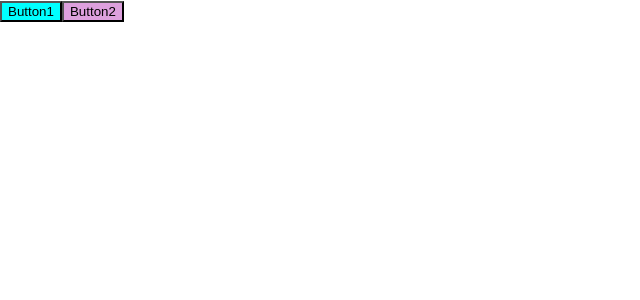
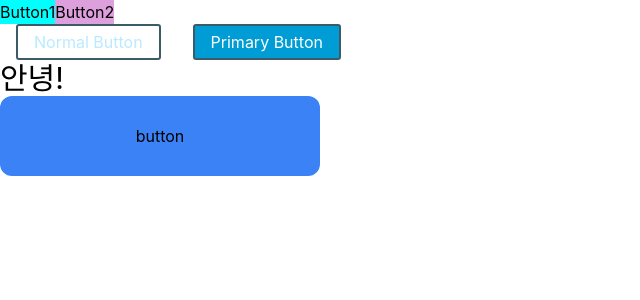
Before and after one commit to pji0219/dream-react-18ver, a React (Create React App) app: page / in a window 1280 px wide. Shown: the top 300 px of the page, without its empty margins (0-640 px from the left). Built offline with nearby package versions, Linux system fonts and the light colour scheme.

Commit message:
tailwind css

```diff
--- a/package.json
+++ b/package.json
@@ -37,5 +37,8 @@
       "last 1 firefox version",
       "last 1 safari version"
     ]
+  },
+  "devDependencies": {
+    "tailwindcss": "^3.2.4"
   }
 }
--- /dev/null
+++ b/src/App.jsx
@@ -0,0 +1,18 @@
+import React from 'react';
+import AppStyled from './AppStyled';
+import Button1 from './components/Button1';
+import Button2 from './components/Button2';
+import TailwindComponent from './TailwindComponent';
+
+function App() {
+  return (
+    <>
+      <Button1 />
+      <Button2 />
+      <AppStyled />
+      <TailwindComponent />
+    </>
+  );
+}
+
+export default App;
--- a/src/AppStyled.jsx
+++ b/src/AppStyled.jsx
@@ -19,11 +19,9 @@ const Button = styled.button`
     `}
 `;
 
-function App() {
+function AppStyled() {
   return (
     <div>
-      <button>button1</button>
-      <button>button2</button>
       <Container>
         <Button>Normal Button</Button>
         <Button primary>Primary Button</Button>
@@ -32,4 +30,4 @@ function App() {
   );
 }
 
-export default App;
+export default AppStyled;
--- /dev/null
+++ b/src/TailwindComponent.jsx
@@ -0,0 +1,12 @@
+import React from 'react';
+
+function TailwindComponent() {
+  return (
+    <div>
+      <h1 className='text-3xl'>안녕!</h1>
+      <button className='bg-blue-500 rounded-xl px-2 w-80 h-20'>button</button>
+    </div>
+  );
+}
+
+export default TailwindComponent;
--- a/src/index.css
+++ b/src/index.css
@@ -1,3 +1,7 @@
+@tailwind base;
+@tailwind components;
+@tailwind utilities;
+
 body {
   margin: 0;
   font-family: -apple-system, BlinkMacSystemFont, 'Segoe UI', 'Roboto', 'Oxygen',
--- a/src/index.js
+++ b/src/index.js
@@ -1,13 +1,13 @@
 import React from 'react';
 import ReactDOM from 'react-dom/client';
-import AppPost from './AppPost';
+import App from './App';
 import './index.css';
 import reportWebVitals from './reportWebVitals';
 
 const root = ReactDOM.createRoot(document.getElementById('root'));
 root.render(
   <React.StrictMode>
-    <AppPost />
+    <App />
   </React.StrictMode>
 );
 
--- /dev/null
+++ b/tailwind.config.js
@@ -0,0 +1,8 @@
+/** @type {import('tailwindcss').Config} */
+module.exports = {
+  content: ['./src/**/*.{js,jsx,ts,tsx}'],
+  theme: {
+    extend: {},
+  },
+  plugins: [],
+};
```
Also changed, not shown: 1 other file (tests, documents, lock files or other folders).
